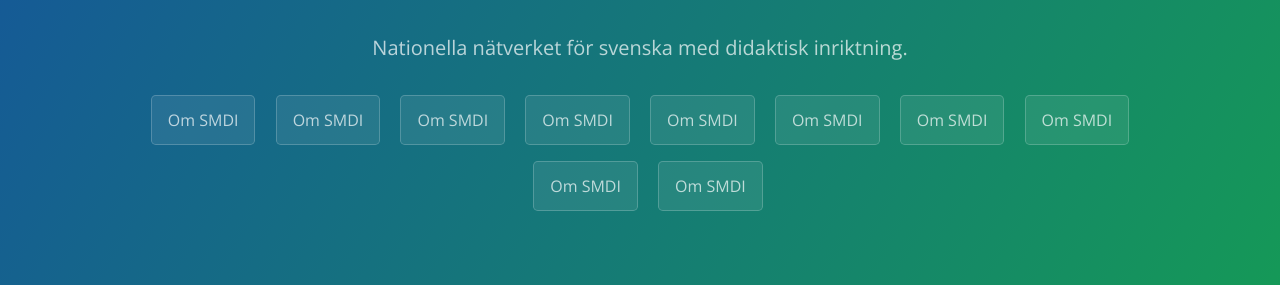
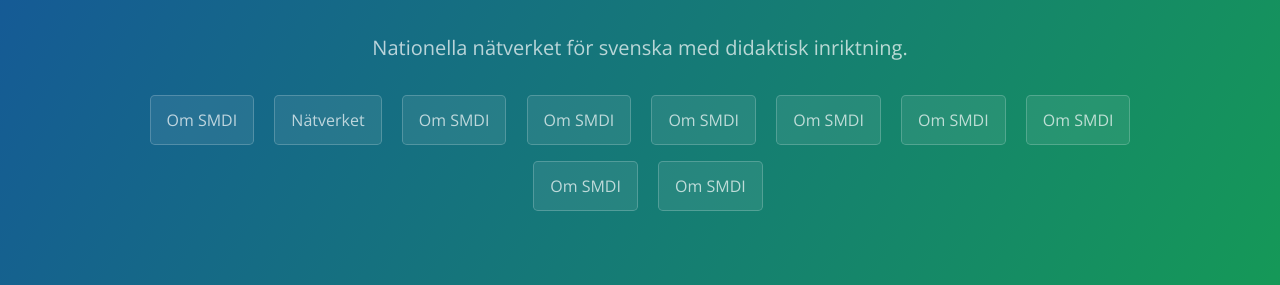
Before and after one commit to smdihemsida/smdihemsida.github.io, a Jekyll site: the page built from SMDI - kopia (2).md, in a window 1280 px wide. Shown: the part 142-427 px from the top of the page. Built offline with Jekyll 4.4.1, drawn with Linux system fonts in a browser that asks for light colours; our own code applies the rules of GitHub Pages for plain Markdown files.

Commit message:
Fixade nätverksknapp

```diff
--- a/_layouts/default.html
+++ b/_layouts/default.html
@@ -13,7 +13,7 @@
       <h1 class="project-name">SMDI</h1>
       <h2 class="project-tagline">Nationella nätverket för svenska med didaktisk inriktning.</h2>
         <a href="https://albinmartinsson.github.io/smdi" class="btn">Om SMDI</a>
-        <a href="https://albinmartinsson.github.io/smdi" class="btn">Om SMDI</a>
+        <a href="https://albinmartinsson.github.io/nätverket" class="btn">Nätverket</a>
         <a href="https://albinmartinsson.github.io/smdi" class="btn">Om SMDI</a>
         <a href="https://albinmartinsson.github.io/smdi" class="btn">Om SMDI</a>
         <a href="https://albinmartinsson.github.io/smdi" class="btn">Om SMDI</a>
```
